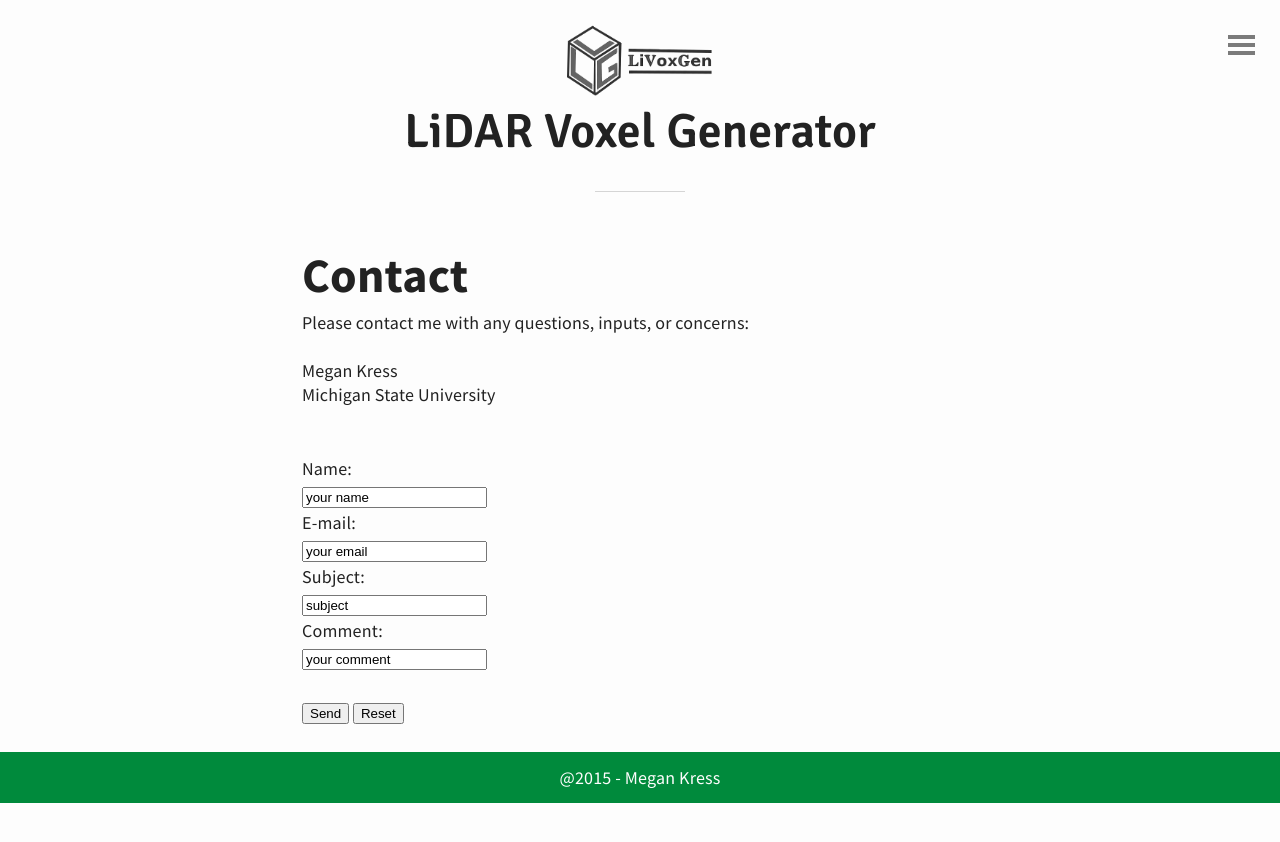
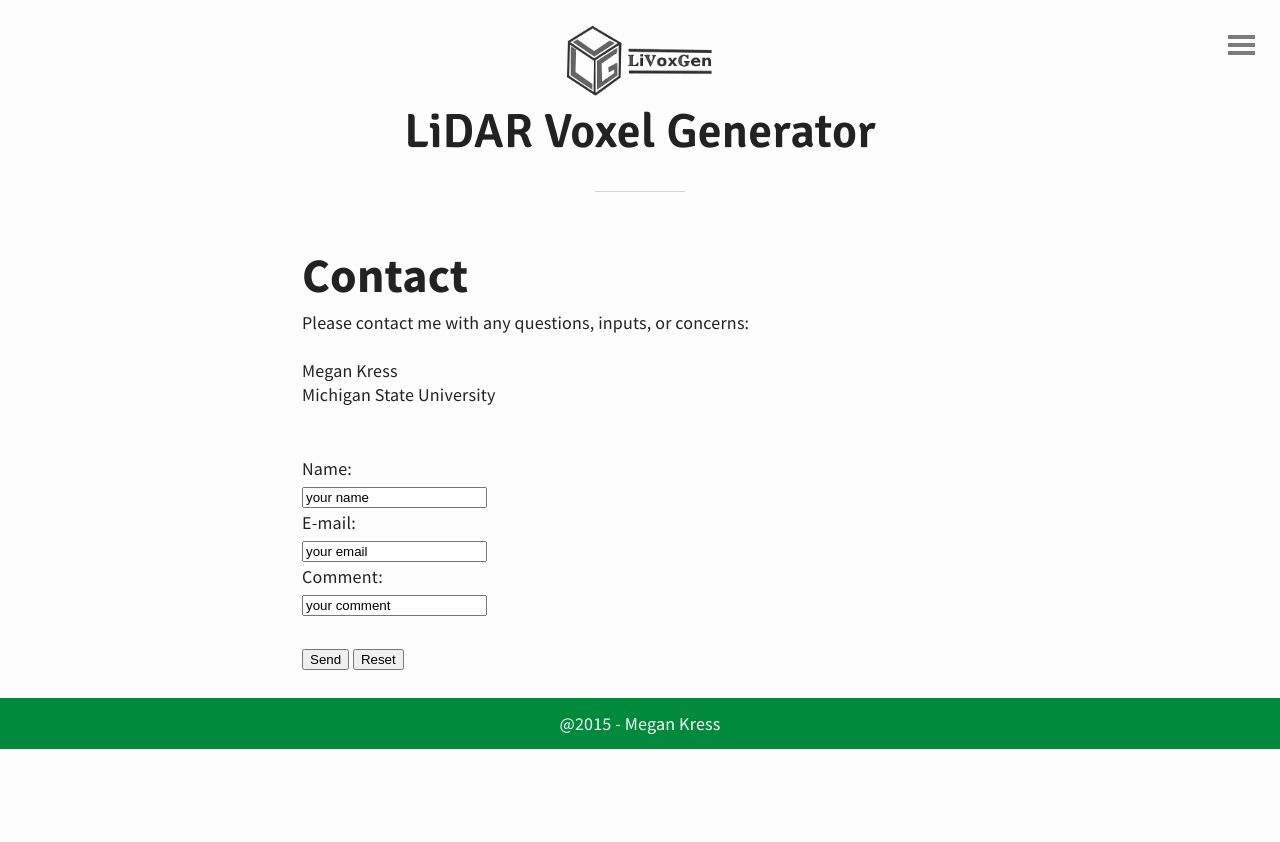
Before and after one commit to MeganKress/LiVoxGen, a Jekyll site: the page built from contact.md, in a window 1280 px wide. Shown: the top 842 px of the page. Built offline with Jekyll 4.4.1, drawn with Linux system fonts in a browser that asks for light colours.

Commit message:
Update contact.md

```diff
--- a/contact.md
+++ b/contact.md
@@ -20,8 +20,6 @@ Name:<br>
 <input type="text" name="name" value="your name"><br>
 E-mail:<br>
 <input type="text" name="mail" value="your email"><br>
-Subject:<br>
-<input type="text" name="subject" value="subject"><br>
 Comment:<br>
 <input type="textarea" name="comment" value="your comment"><br><br>
 <input type="submit" value="Send">
```
